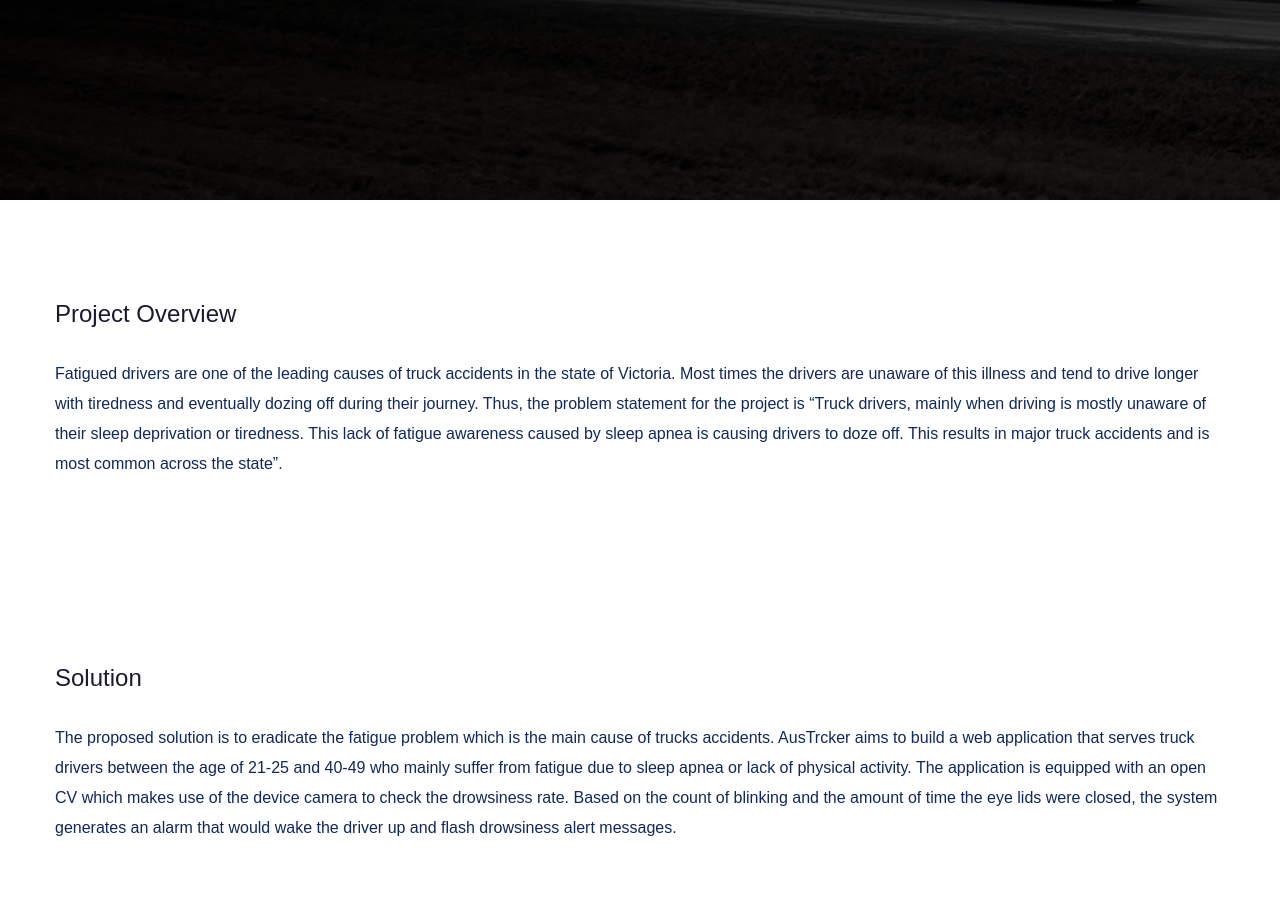
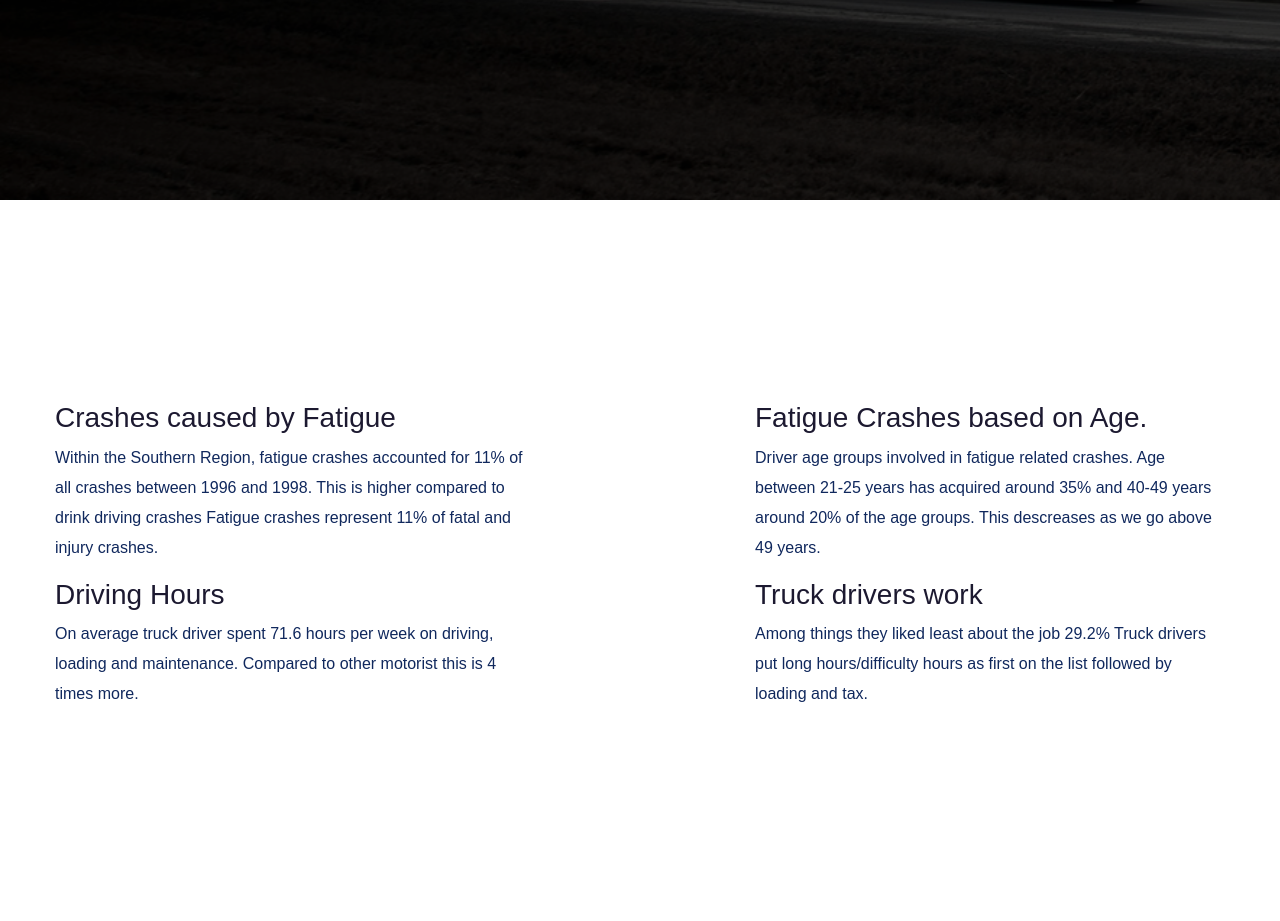
Before and after one commit to anirbanroychowdhury/AustraliaTruck_IE, a Django app: template templates/home.html in a window 1280 px wide. Shown: the part 690-1611 px from the top of the page. Run offline with Django 3.2, Linux system fonts and the light colour scheme; the template is opened without the code that fills it, so the values that code supplies are empty; some libraries are stand-ins or nearby versions; some web fonts are replaced.

Commit message:
Added some statistic description and rest stops map

```diff
--- a/templates/home.html
+++ b/templates/home.html
@@ -93,6 +93,95 @@
             </div>
         </div>
         <!--Hero Area End-->
+
+
+         <!-- Stats Cards start -->
+        <div class="about-details section-padding2">
+            <div class="container">
+                <div class="row">
+                    <div class="col-lg-10 col-md-10">
+                        <!-- Section Tittle -->
+
+                    </div>
+                </div>
+                <div class="row justify-content-between">
+                    <div class="col-lg-5">
+                        <h3>Crashes caused by Fatigue</h3>
+                        <p>Within the Southern Region, fatigue crashes accounted for 11% of all crashes between 1996 and
+                            1998. This is higher compared to drink driving crashes Fatigue crashes represent
+                            11% of fatal and injury crashes.</p>
+                    </div>
+                    <div class="col-lg-5">
+                        <h3>Fatigue Crashes based on Age.</h3>
+                        <p>Driver age groups involved in fatigue related crashes.
+                            Age between 21-25 years has acquired around 35% and 40-49 years around 20%
+                            of the age groups. This descreases as we go above 49 years.</p>
+                    </div>
+                    <div class="col-lg-5">
+                        <h3>Driving Hours</h3>
+                        <p>On average truck driver spent 71.6 hours per week on driving, loading and maintenance.
+                            Compared to other motorist this is 4 times more. </p>
+                    </div>
+                    <div class="col-lg-5">
+                        <h3>Truck drivers work</h3>
+                        <p>Among things they liked least about the job 29.2% Truck drivers put long hours/difficulty
+                        hours as first on the list followed by loading and tax.</p>
+                    </div>
+                </div>
+            </div>
+        </div>
+
+        <div class="services-area pt-120 pb-120 section-bg" data-background="{% static "/img/gallery/reststop.gif"%}">
+            <div class="container">
+                <div class="row">
+                    <div class="col-lg-8 col-md-8">
+                    </div>
+                </div>
+                <div class="row justify-content-between">
+                    <div class="col-lg-8">
+                        <h2 style="color:white">Rest Stops in Victoria</h2>
+                        <div class='tableauPlaceholder' id='viz1617203208570' style='position: relative'>
+                            <noscript><a href='#'><img alt='Dashboard 1 '
+                                       src='https:&#47;&#47;public.tableau.com&#47;static&#47;images&#47;Re&#47;RestStopsinVictoria&#47;Dashboard1&#47;1_rss.png'
+                                       style='border: none'/></a></noscript>
+                            <object class='tableauViz' style='display:none;'>
+                                <param name='host_url' value='https%3A%2F%2Fpublic.tableau.com%2F'/>
+                                <param name='embed_code_version' value='3'/>
+                                <param name='site_root' value=''/>
+                                <param name='name' value='RestStopsinVictoria&#47;Dashboard1'/>
+                                <param name='tabs' value='no'/>
+                                <param name='toolbar' value='yes'/>
+                                <param name='static_image'
+                                       value='https:&#47;&#47;public.tableau.com&#47;static&#47;images&#47;Re&#47;RestStopsinVictoria&#47;Dashboard1&#47;1.png'/>
+                                <param name='animate_transition' value='yes'/>
+                                <param name='display_static_image' value='yes'/>
+                                <param name='display_spinner' value='yes'/>
+                                <param name='display_overlay' value='yes'/>
+                                <param name='display_count' value='yes'/>
+                                <param name='language' value='en'/>
+                                <param name='filter' value='publish=yes'/>
+                            </object>
+                        </div>
+                        <script type='text/javascript'>
+                                var divElement = document.getElementById('viz1617203208570');
+                                var vizElement = divElement.getElementsByTagName('object')[0];
+                                if ( divElement.offsetWidth > 800 ) { vizElement.style.width='1200px';
+                                vizElement.style.height='427px';} else if ( divElement.offsetWidth > 500 )
+                                { vizElement.style.width='1200px';vizElement.style.height='427px';}
+                                else { vizElement.style.width='100%';vizElement.style.height='727px';}
+                                var scriptElement = document.createElement('script');
+                                scriptElement.src = 'https://public.tableau.com/javascripts/api/viz_v1.js';
+                                vizElement.parentNode.insertBefore(scriptElement, vizElement);
+</script>
+                        <p style="color:white">As you can see there are a lot of rest stops which do not have truck access and even
+                            if there are some a lot of them do not have truck parking.</p>
+                    </div>
+                </div>
+            </div>
+        </div>
+
+
+         <!-- Stats Cards end -->
 
        <section class="sample-text-area">
             <div class="container box_1170">
```
